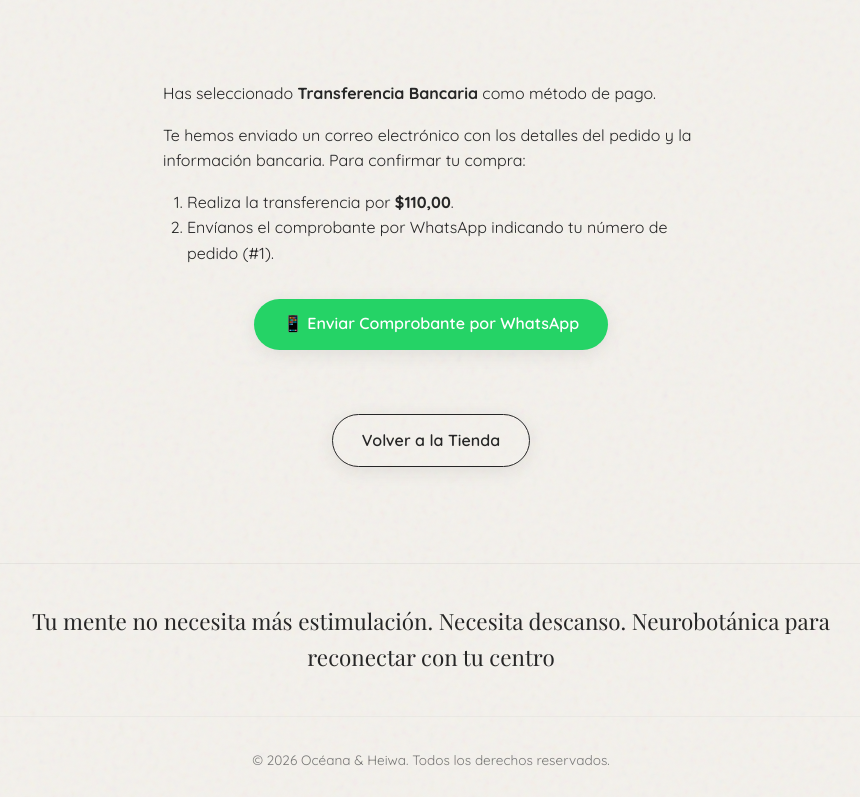
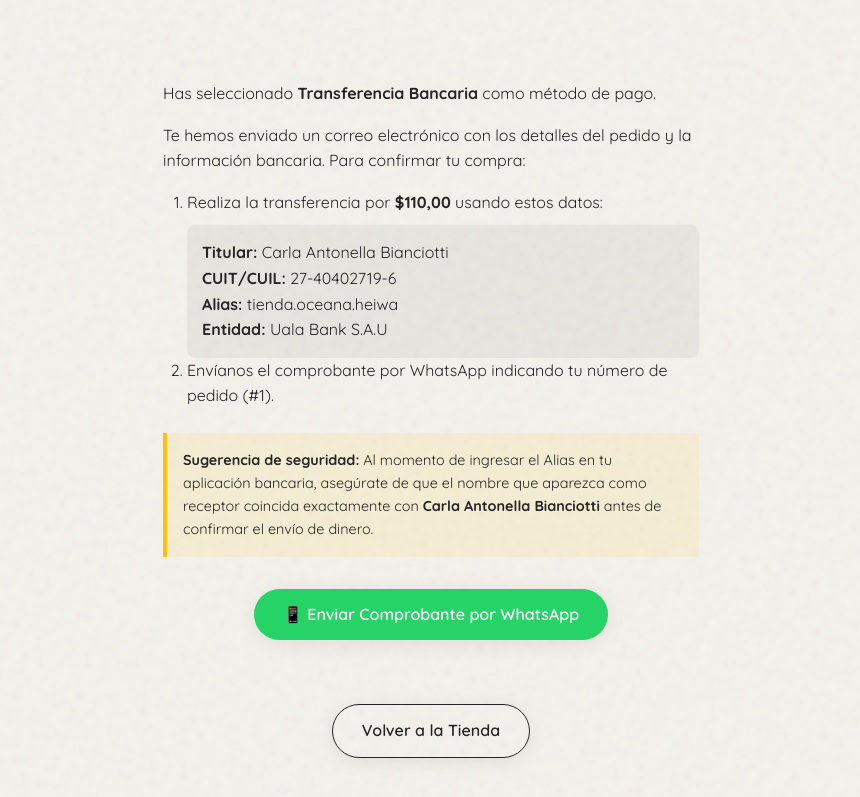
Before and after one commit to GerardodeMartini/Tienda-Oceana, a Django app: template templates/orders/payment/transfer_done.html in a window 1280 px wide. Shown: the part 297-1094 px from the top of the page, without its empty margins (209-1069 px from the left). Before the commit the page ends 1063 px from the top, so only its background shows below. Run offline with Django 5.2, Linux system fonts and the light colour scheme; the template is opened without the code that fills it: values that come from a table or form of the project are taken from there, others are empty; tables that the repository leaves empty hold one stand-in row (values such as "Sample post"); some web fonts are replaced.

Commit message:
style(orders): update full bank account details and security warning on transfer success views

```diff
--- a/templates/orders/payment/transfer_done.html
+++ b/templates/orders/payment/transfer_done.html
@@ -16,12 +16,26 @@
             <p style="margin-top: 1rem; color: var(--text-secondary);">
                 Te hemos enviado un correo electrónico con los detalles del pedido y la
                 información bancaria. Para confirmar tu compra:
-            </p>
             <ol style="margin-top: 1rem; margin-bottom: 1.5rem; color: var(--text-secondary); padding-left: 1.5rem;">
-                <li>Realiza la transferencia por <strong>${{ order.get_total_with_shipping }}</strong>.
+                <li>Realiza la transferencia por <strong>${{ order.get_total_with_shipping }}</strong> usando estos
+                    datos:
+                    <ul
+                        style="list-style-type: none; padding-left: 0; margin-top: 10px; background-color: var(--surface-light, rgba(0,0,0,0.05)); padding: 15px; border-radius: 8px;">
+                        <li><strong>Titular:</strong> Carla Antonella Bianciotti</li>
+                        <li><strong>CUIT/CUIL:</strong> 27-40402719-6</li>
+                        <li><strong>Alias:</strong> tienda.oceana.heiwa</li>
+                        <li><strong>Entidad:</strong> Uala Bank S.A.U</li>
+                    </ul>
                 </li>
                 <li>Envíanos el comprobante por WhatsApp indicando tu número de pedido (#{{ order.id }}).</li>
             </ol>
+
+            <div
+                style="background-color: rgba(255, 193, 7, 0.1); border-left: 4px solid #ffc107; padding: 1rem; margin-bottom: 1.5rem; color: var(--text-secondary); font-size: 0.9rem;">
+                <strong>Sugerencia de seguridad:</strong> Al momento de ingresar el Alias en tu aplicación bancaria,
+                asegúrate de que el nombre que aparezca como receptor coincida exactamente con <strong>Carla Antonella
+                    Bianciotti</strong> antes de confirmar el envío de dinero.
+            </div>
 
             <div style="text-align: center; margin-top: 2rem;">
                 <a href="https://wa.me/5493512160900?text={{ 'Hola! Acabo de hacer el pedido #'|urlencode }}{{ order.id }}{{ ' por transferencia web y te envío mi comprobante:'|urlencode }}"
```
Also changed, not shown: templates/orders/email/paid_order.html (+14 -7 lines).
